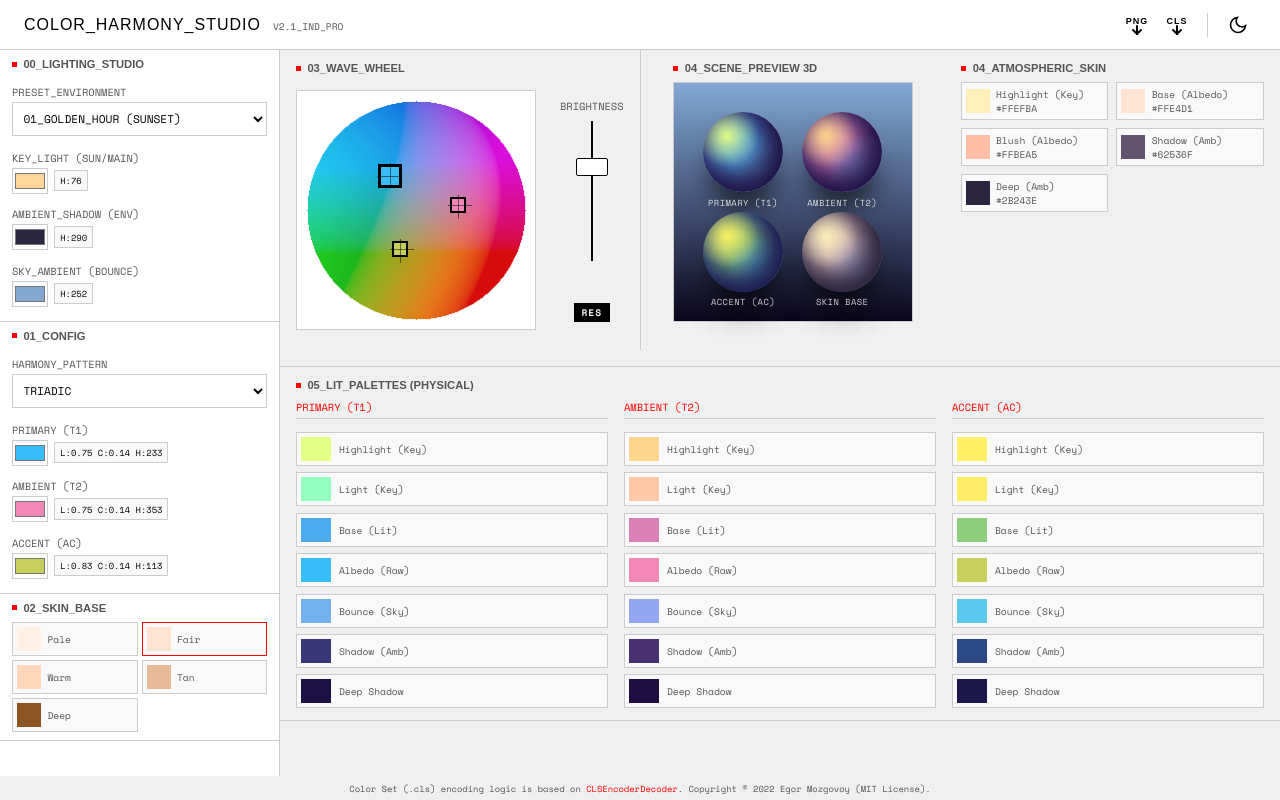
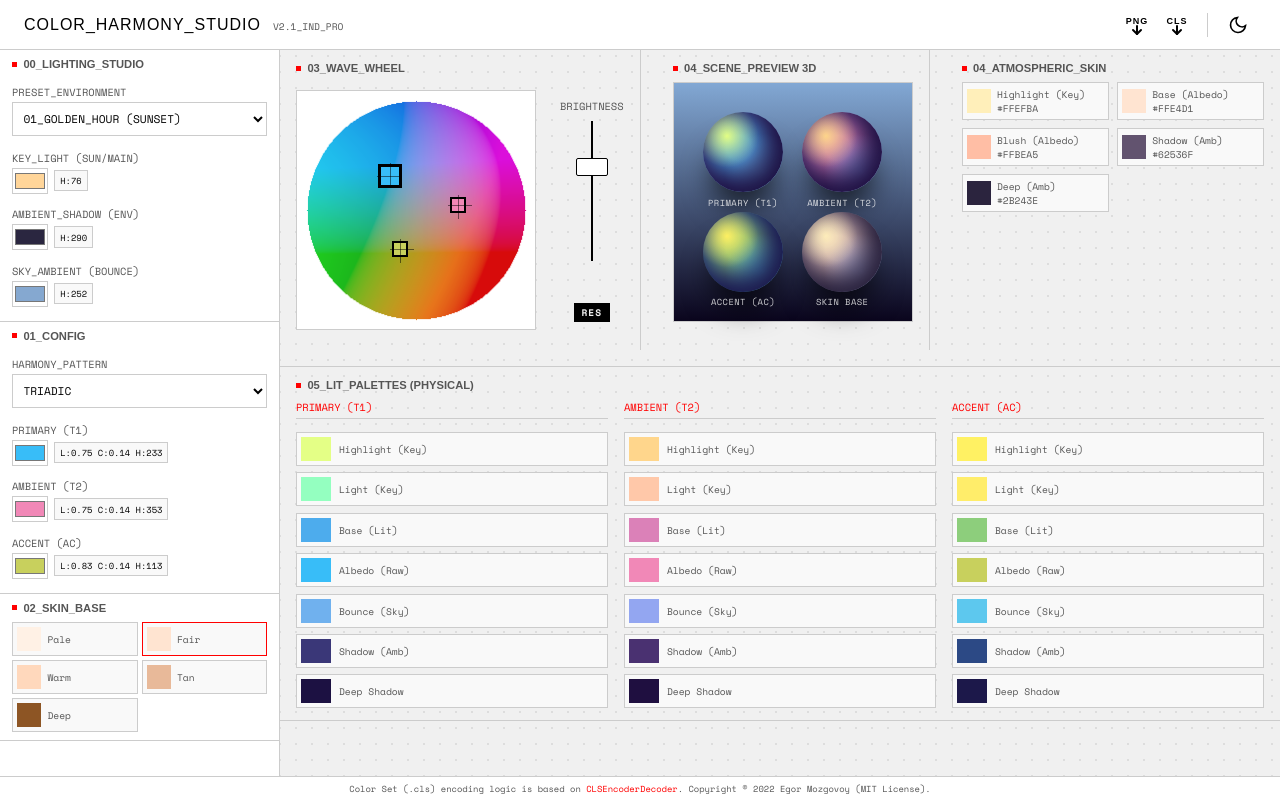
Before and after one commit to dubmiyako/oklch-color-palette, a website built with Vite: page index.html in a window 1280 px wide. Built offline with nearby package versions, Linux system fonts and the light colour scheme; a web font is replaced by a local one.

Commit message:
style: refine preview-section border styling and add background and border to footer container

```diff
--- a/style.css
+++ b/style.css
@@ -251,7 +251,9 @@ input[type="color"] { width: 36px; height: 26px; border: 1px solid var(--border-
 /* Expand the gradient container and remove the wrapper card's white background */
 .preview-section {
   background: transparent !important;
-  border: none !important;
+  border-top: none !important;
+  border-left: none !important;
+  border-bottom: none !important;
   box-shadow: none !important;
 }
 .preview-grid-container {
@@ -344,6 +346,9 @@ input[type="color"] { width: 36px; height: 26px; border: 1px solid var(--border-
   display: flex;
   align-items: center;
   justify-content: center;
+  background: var(--bg-card);
+  border-top: 1px solid var(--border-main);
+  z-index: 100;
 }
 .credits {
   font-size: 0.55rem;
```
